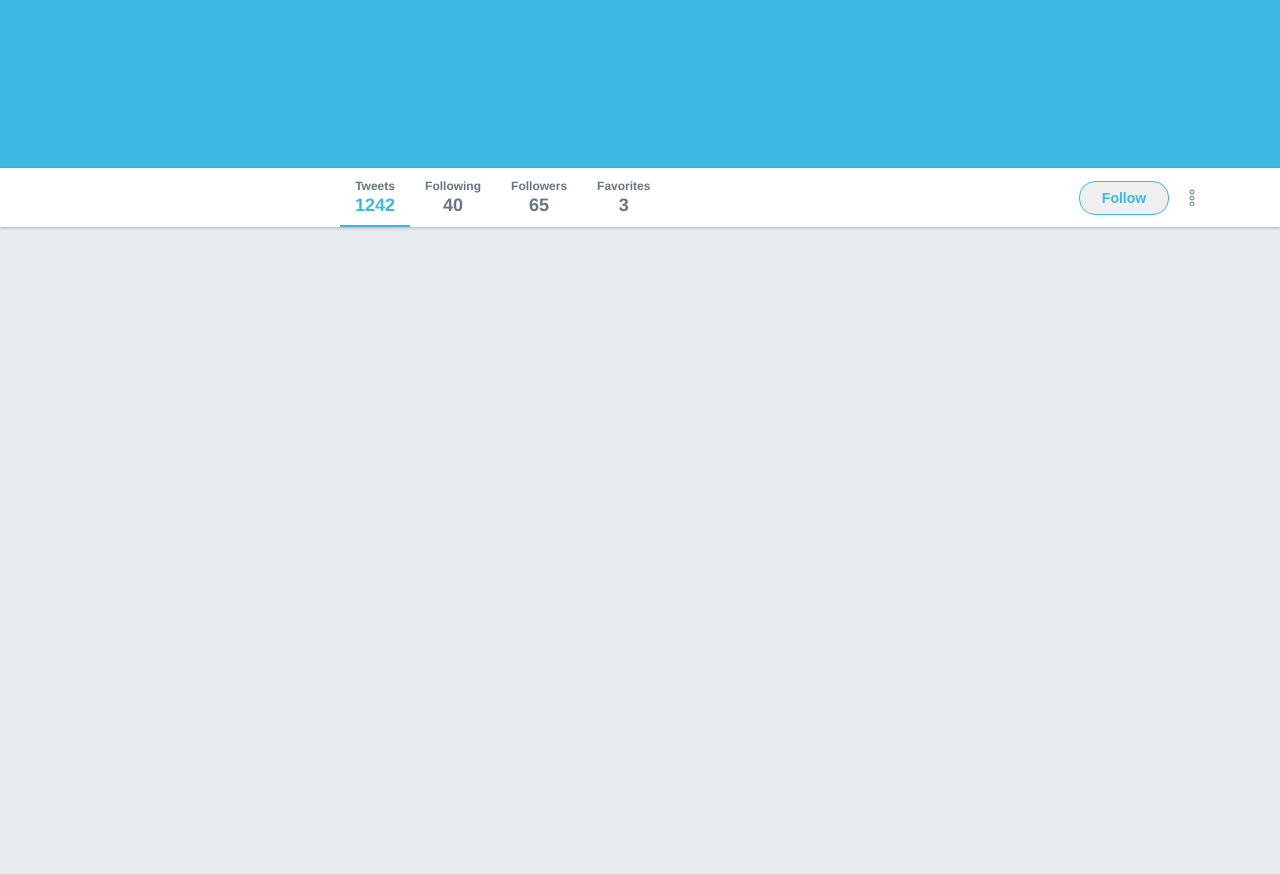
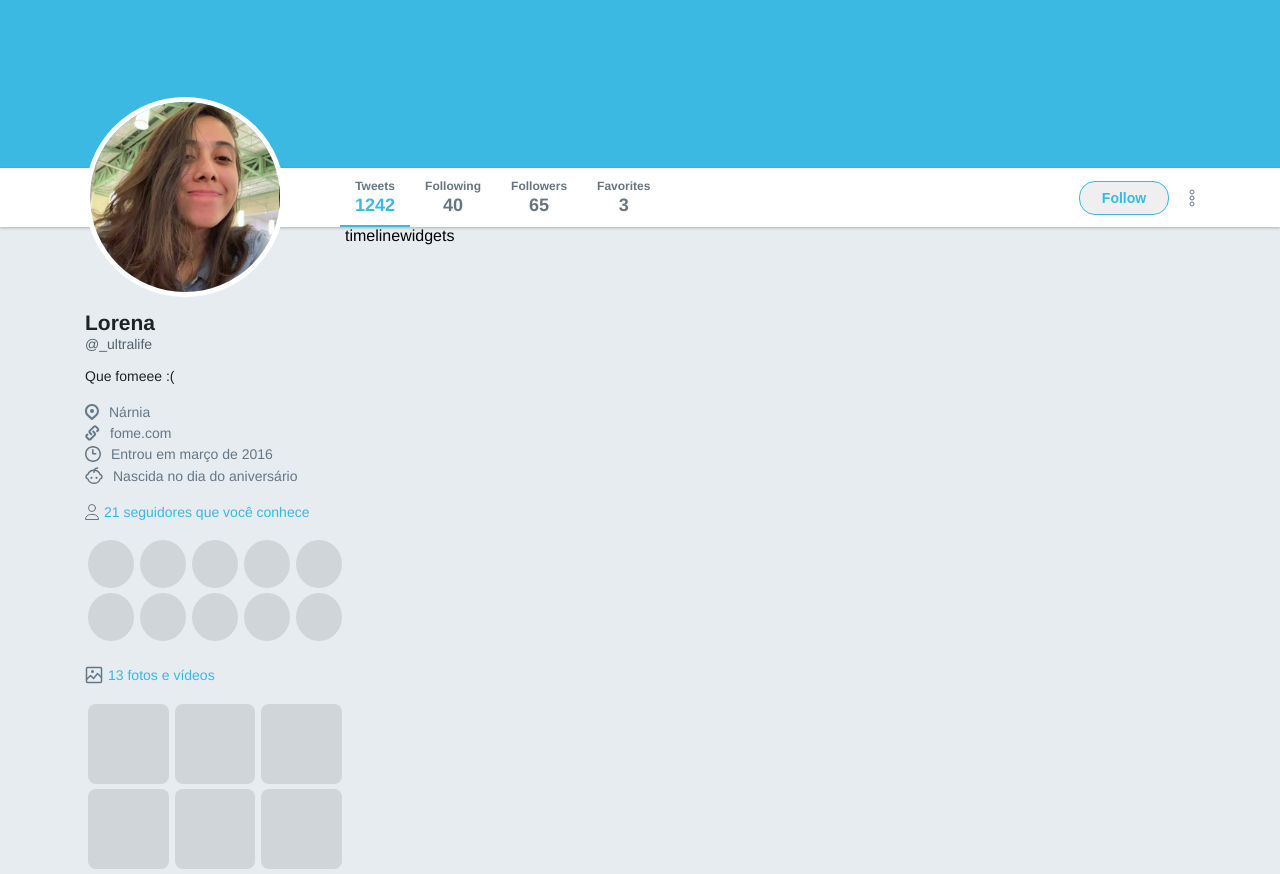
Before and after one commit to Lorenalgm/twitter, a plain HTML site: page index.html in a window 1280 px wide. Shown: the part 258-1132 px from the top of the page. Before the commit the page ends 800 px from the top, so only its background shows below. Drawn offline with Linux system fonts and the light colour scheme.

Commit message:
Adicionado profile

```diff
--- a/index.html
+++ b/index.html
@@ -55,5 +55,53 @@
 			</div>
 		</div>
 	</div>
+	<div class="wrapper-content content">
+		<aside class="profile">
+			<img class="avatar" src="images/avatar.png" alt="Lorena Montes">
+			<h1>Lorena</h1>
+			<span>@_ultralife</span>
+			<p>Que fomeee :(</p>
+
+			<ul class="list">
+				<li><object data="images/place.svg"  type="image/svg+xml"></object>Nárnia</li>
+				<li><object data="images/url.svg"  type="image/svg+xml"></object>fome.com</li>
+				<li><object data="images/joined.svg"  type="image/svg+xml"></object>Entrou em março de 2016</li>
+				<li><object data="images/born.svg"  type="image/svg+xml"></object>Nascida no dia do aniversário</li>
+			</ul>
+
+			<div class="widget followers">
+				<strong><object data="images/followers.svg"  type="image/svg+xml"></object>21 seguidores que você conhece</strong>
+				<ul>
+					<li></li>
+					<li></li>
+					<li></li>
+					<li></li>
+					<li></li>
+					<li></li>
+					<li></li>
+					<li></li>
+					<li></li>
+					<li></li>
+				</ul>
+			</div>
+			<div class="widget images">
+				<strong><object data="images/images.svg"  type="image/svg+xml"></object>13 fotos e vídeos</strong>
+				<ul>
+					<li></li>
+					<li></li>
+					<li></li>
+					<li></li>
+					<li></li>
+					<li></li>
+				</ul>
+			</div>
+		</aside>
+		<section class="timeline">
+			timeline
+		</section>
+		<aside class="widgets">
+			widgets
+		</aside>
+	</div>
 </body>
 </html>
--- a/styles.css
+++ b/styles.css
@@ -176,3 +176,103 @@ div.bar .content .actions button {
 	border-radius: 16px;
 	margin-right: 20px;
 }
+
+div.wrapper-content {
+	display: flex;
+}
+
+div.wrapper-content aside.profile {
+	width: 260px;
+}
+
+div.wrapper-content aside.profile img.avatar {
+	width: 200px;
+	height: 200px;
+	border-radius: 50%;
+	border: 5px solid #fff;
+	margin-top: -130px;
+}
+
+div.wrapper-content aside.profile h1 {
+	font-size: 21px;
+	color: #1f2226;
+	margin-top: 10px;
+}
+
+div.wrapper-content aside.profile span {
+	font-size: 14px;
+	color: #53626c;
+}
+
+div.wrapper-content aside.profile p {
+	font-size: 14px;
+	color: #1f2226;
+	margin-top: 15px;
+}
+
+div.wrapper-content aside.profile ul  {
+	margin-top: 20px;
+	list-style: none;
+}
+
+div.wrapper-content aside.profile ul.list li  {
+	font-size: 14px;
+	color: #657786;
+	display: flex;
+	align-items: center;
+	margin-top: 5px;
+}
+
+div.wrapper-content aside.profile ul.list li:first-child  {
+	margin: 0;
+}
+
+div.wrapper-content aside.profile ul.list li object  {
+	margin-right: 10px;
+}
+
+div.wrapper-content aside.profile .widget  {
+	margin-top: 20px;
+}
+
+div.wrapper-content aside.profile .widget strong {
+	font-weight: normal;
+	color: #38b9e3;
+	font-size: 14px;
+	display: flex;
+	align-items: center;
+}
+
+div.wrapper-content aside.profile .widget strong object {
+	margin-right: 5px;
+}
+
+div.wrapper-content aside.profile .followers ul {
+	list-style: none;
+	display: flex;
+	flex-wrap: wrap;
+}
+
+div.wrapper-content aside.profile .followers ul li {
+	width: 45px;
+	height: 48px;
+	background: #d0d5d9;
+	border-radius: 50%;
+	flex: 1 0 auto;
+	margin: 0 3px 5px;
+}
+
+div.wrapper-content aside.profile .images ul {
+	list-style: none;
+	display: flex;
+	flex-wrap: wrap;
+}
+
+div.wrapper-content aside.profile .images ul li {
+	width: 80px;
+	height: 80px;
+	background: #d0d5d9;
+	border-radius: 8px;
+	flex: 1 0 auto;
+	margin: 0 3px 5px;
+}
```
